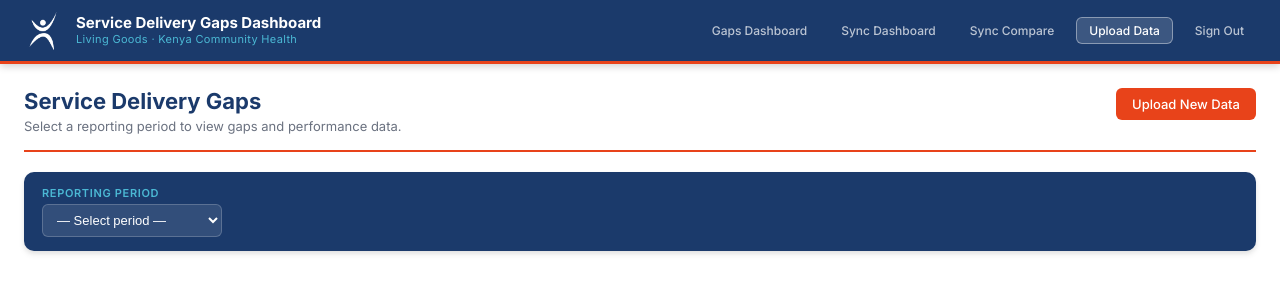
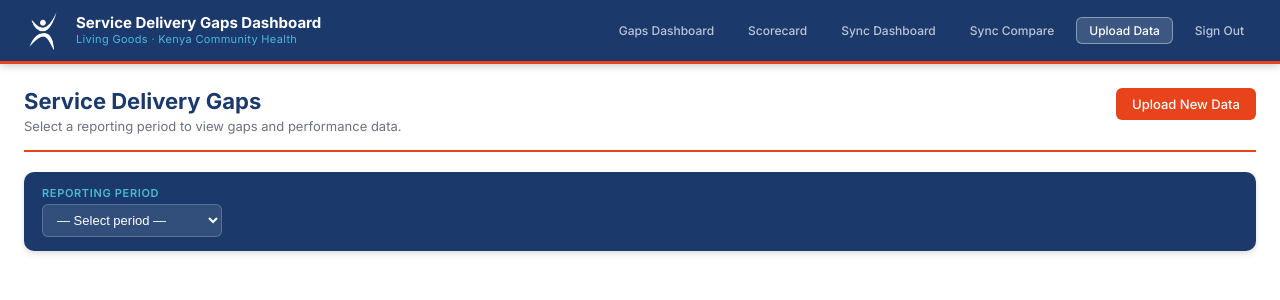
Before and after one commit to linetlucy-genchabe/Service-Delivery-Gaps, a Django app: page / in a window 1280 px wide. Shown: the top 300 px of the page. Run offline with Django 4.2, Linux system fonts and the light colour scheme; the visitor is signed in with stand-in values (Sample User, id 1); data that the repository does not hold is empty.

Commit message:
Add Scorecard and Sync Compare links to navbar

```diff
--- a/dashboard/templates/dashboard/base.html
+++ b/dashboard/templates/dashboard/base.html
@@ -37,6 +37,7 @@
   <div class="nav-actions" id="nav-actions">
     {% if user.is_authenticated %}
       <a href="{% url 'dashboard' %}" class="btn btn-ghost-sm">Gaps Dashboard</a>
+      <a href="{% url 'scorecard' %}" class="btn btn-ghost-sm">Scorecard</a>
       <a href="{% url 'sync_dashboard' %}" class="btn btn-ghost-sm">Sync Dashboard</a>
       <a href="{% url 'sync_compare' %}" class="btn btn-ghost-sm">Sync Compare</a>
       {% if is_uploader %}
```
